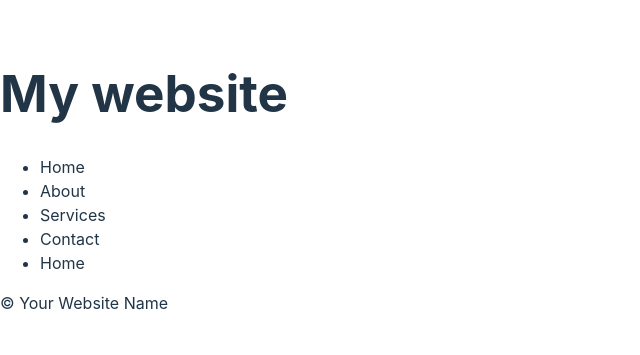
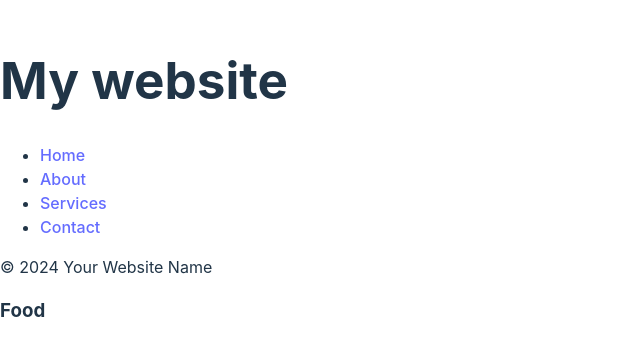
Before and after one commit to JoseParra28/my-react-app, a React (Vite) app: page / in a window 1280 px wide. Shown: the part 219-574 px from the top of the page, without its empty margins (0-640 px from the left). Built offline with nearby package versions, Linux system fonts and the light colour scheme.

Commit message:
react
component practice

```diff
--- a/src/App.jsx
+++ b/src/App.jsx
@@ -1,5 +1,6 @@
 import Header from './Header.jsx'
 import Footer from './Footer.jsx';
+import Food from './Food.jsx';
 
 
 function App() {
@@ -7,6 +8,8 @@ function App() {
     <>
     <Header/>
     <Footer/>
+    <Food/>
+
     </>
   );
 }
--- /dev/null
+++ b/src/Food.jsx
@@ -0,0 +1,8 @@
+
+function Food (){
+    return (
+        <h3>Food</h3>
+    )
+}
+
+export default Food
--- a/src/Footer.jsx
+++ b/src/Footer.jsx
@@ -1,7 +1,7 @@
 function Footer (){
     return (
         <footer>
-            <p>&copy; Your Website Name</p>
+            <p>&copy; {new Date().getFullYear()} Your Website Name</p>
         </footer>
     )
 }
--- a/src/Header.jsx
+++ b/src/Header.jsx
@@ -6,11 +6,10 @@ function Header(){
             <h1>My website</h1>
             <nav>
                 <ul>
-                    <li><a href="#"></a>Home</li>
-                    <li><a href="#"></a>About</li>
-                    <li><a href="#"></a>Services</li>
-                    <li><a href="#"></a>Contact</li>
-                    <li><a href="#"></a>Home</li>
+                    <li><a href="#">Home</a></li>
+                    <li><a href="#">About</a></li>
+                    <li><a href="#">Services</a></li>
+                    <li><a href="#">Contact</a></li>
                 </ul>
             </nav>
         </header>
```
